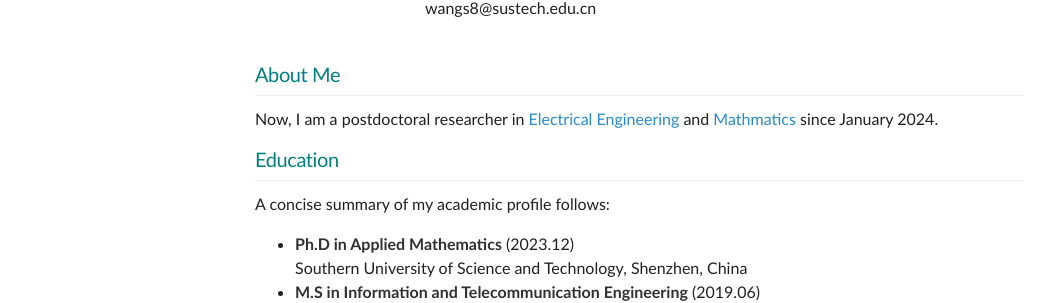
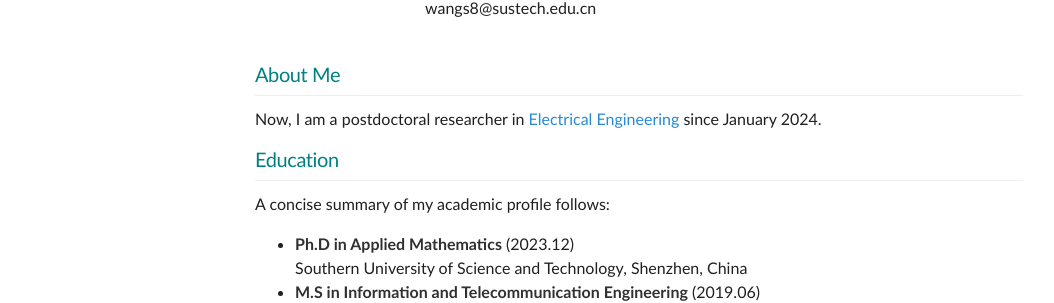
Before and after one commit to Alxendweb/alxendweb.github.io, a Jekyll site: the page built from _posts/2024-05-12-cv.md, in a window 1280 px wide. Shown: the part 200-503 px from the top of the page, without its empty margins (1-1055 px from the left). Built offline with Jekyll 4.4.1, drawn with Linux system fonts in a browser that asks for light colours.

Commit message:
Update 2024-05-12-cv.md

```diff
--- a/_posts/2024-05-12-cv.md
+++ b/_posts/2024-05-12-cv.md
@@ -23,7 +23,7 @@ h3 {
 
 ### About Me
 ---
-Now, I am a postdoctoral researcher in [Electrical Engineering](https://eee.sustech.edu.cn) and [Mathmatics](https://math.sustech.edu.cn) since January 2024.
+Now, I am a postdoctoral researcher in [Electrical Engineering](https://eee.sustech.edu.cn) since January 2024.
 ### Education
 ---
 A concise summary of my academic profile follows:
```
